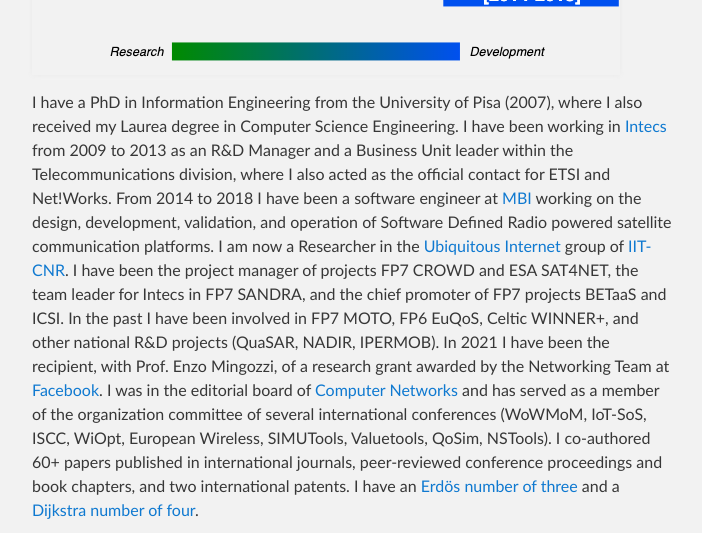
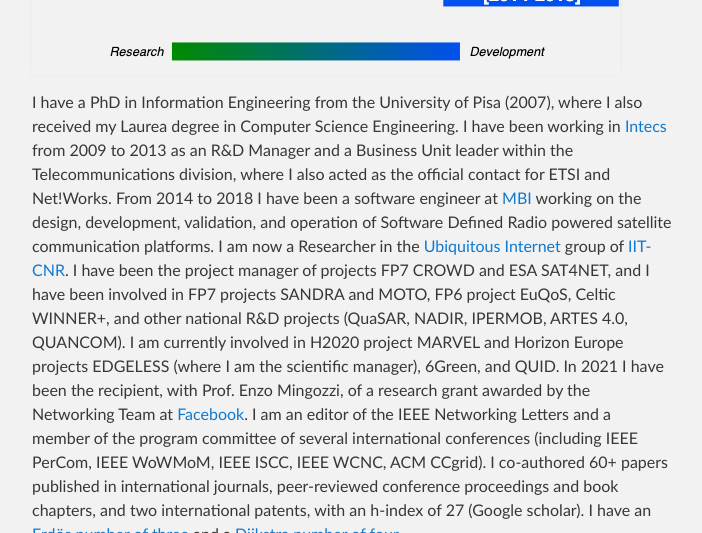
Before and after one commit to ccicconetti/ccicconetti.github.io, a Jekyll site: the page built from bio.md, in a window 1280 px wide and 900 px high, scrolled down 722 px, cut to the strip 0-533 px from the top of the window. Shown: the whole strip, without its empty margins (288-990 px from the left). Built offline with Jekyll 4.4.1, drawn with Linux system fonts in a browser that asks for light colours.

Commit message:
Update projects and bio

```diff
--- a/bio.md
+++ b/bio.md
@@ -9,11 +9,11 @@ I have a PhD in Information Engineering from the University of Pisa (2007), wher
 I have been working in [Intecs](http://www.en.intecs.it/) from 2009 to 2013 as an R&D Manager and a Business Unit leader within the Telecommunications division, where I also acted as the official contact for ETSI and Net!Works.
 From 2014 to 2018 I have been a software engineer at [MBI](http://mbigroup.it/en/index) working on the design, development, validation, and operation of Software Defined Radio powered satellite communication platforms.
 I am now a Researcher in the [Ubiquitous Internet](http://cnd.iit.cnr.it/) group of [IIT-CNR](http://www.iit.cnr.it/).
-I have been the project manager of projects FP7 CROWD and ESA SAT4NET, the team leader for Intecs in FP7 SANDRA, and the chief promoter of FP7 projects BETaaS and ICSI.
-In the past I have been involved in FP7 MOTO, FP6 EuQoS, Celtic WINNER+, and other national R&D projects (QuaSAR, NADIR, IPERMOB).
+I have been the project manager of projects FP7 CROWD and ESA SAT4NET, and I have been involved in FP7 projects SANDRA and MOTO, FP6 project EuQoS, Celtic WINNER+, and other national R&D projects (QuaSAR, NADIR, IPERMOB, ARTES 4.0, QUANCOM).
+I am currently involved in H2020 project MARVEL and Horizon Europe projects EDGELESS (where I am the scientific manager), 6Green, and QUID.
 In 2021 I have been the recipient, with Prof. Enzo Mingozzi, of a research grant awarded by the Networking Team at [Facebook](https://research.fb.com/blog/2021/08/announcing-the-winners-of-the-2021-networking-request-for-proposals-in-internet-and-web-services/).
-I was in the editorial board of [Computer Networks](http://www.journals.elsevier.com/computer-networks/) and has served as a member of the organization committee of several international conferences (WoWMoM, IoT-SoS, ISCC, WiOpt, European Wireless, SIMUTools, Valuetools, QoSim, NSTools).
-I co-authored 60+ papers published in international journals, peer-reviewed conference proceedings and book chapters, and two international patents.
+I am an editor of the IEEE Networking Letters and a member of the program committee of several international conferences (including IEEE PerCom, IEEE WoWMoM, IEEE ISCC, IEEE WCNC, ACM CCgrid).
+I co-authored 60+ papers published in international journals, peer-reviewed conference proceedings and book chapters, and two international patents, with an h-index of 27 (Google scholar).
 I have an [Erdös number of three](http://www.oakland.edu/enp/) and a [Dijkstra number of four](https://www.csauthors.net/distance/claudio-cicconetti/edsger-w-dijkstra).
 
 ## Awards
```
Also changed, not shown: projects.md (+11 -8 lines).
